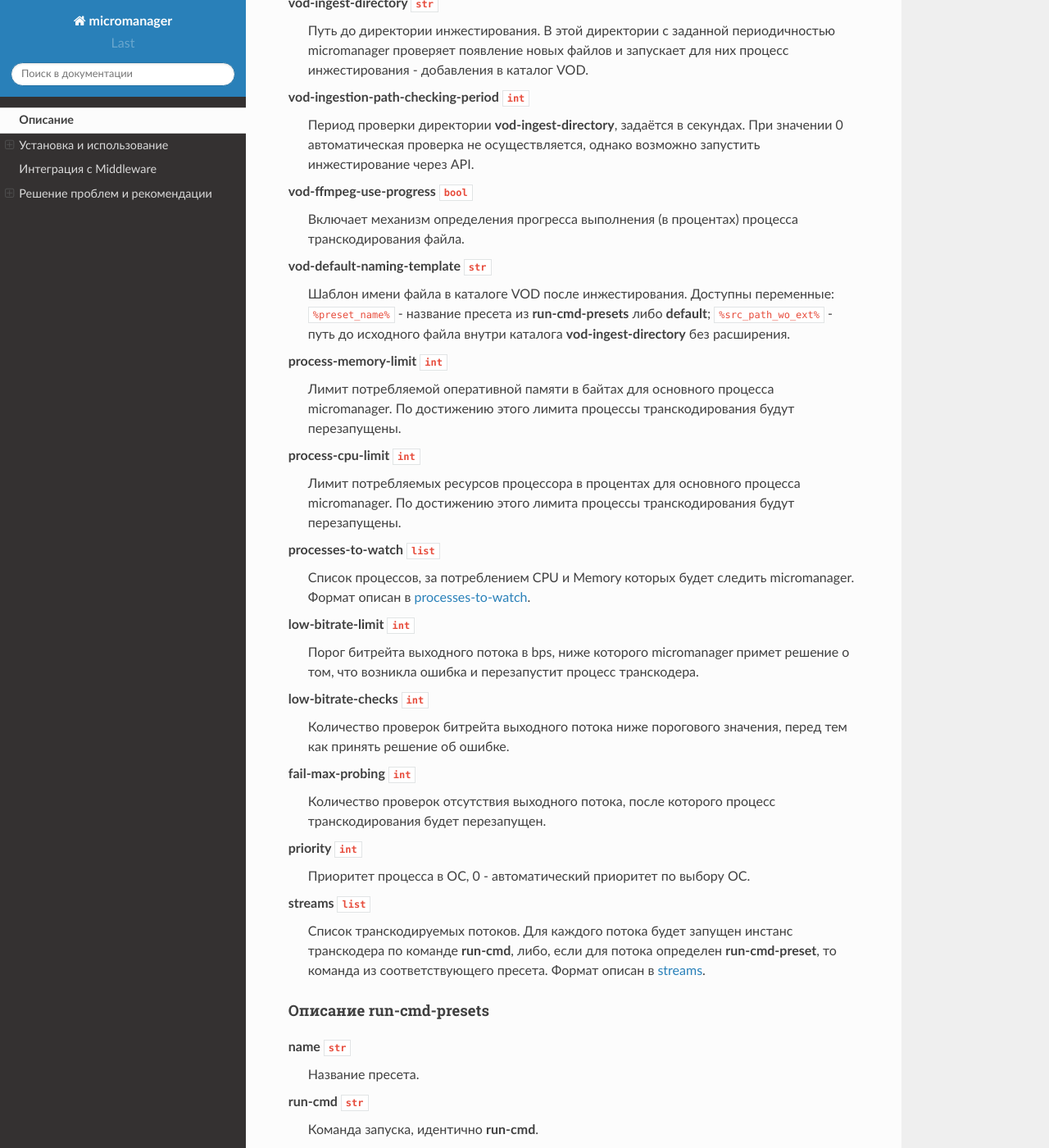
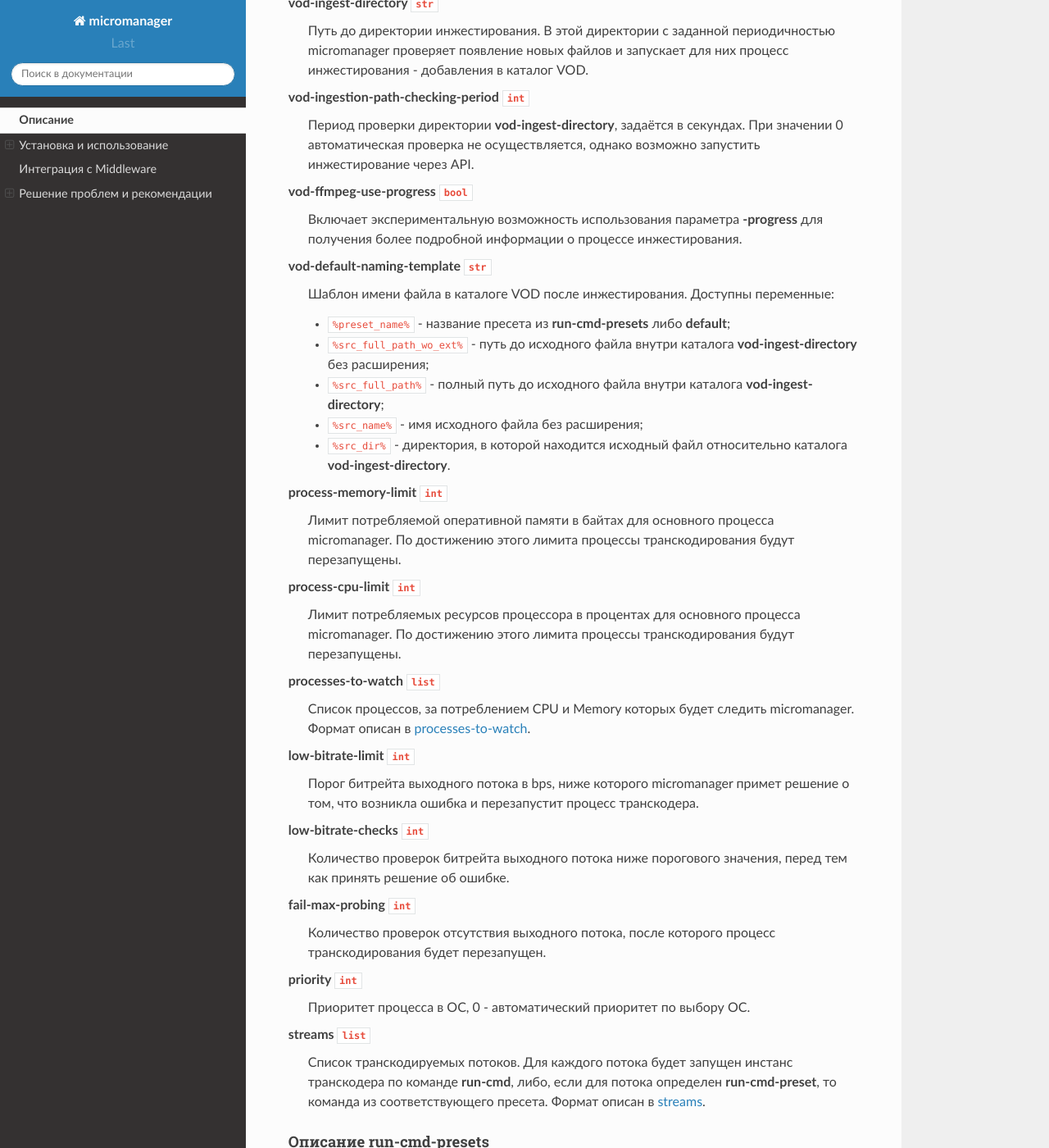
Before and after one commit to microimpuls/micromanager-docs, a Sphinx documentation site: the page built from source/micromanager.rst, in a window 1280 px wide and 1400 px high, scrolled down 3636 px. Shown: the whole window at 82% size. Built offline with Sphinx 7.4.7 and the Read the Docs theme 2.0.0, drawn with Linux system fonts in a browser that asks for light colours; some of the changed text lies outside the part shown.

Commit message:
Some fixes

```diff
--- a/source/micromanager.rst
+++ b/source/micromanager.rst
@@ -189,12 +189,16 @@ vod-ingestion-path-checking-period ``int``
   осуществляется, однако возможно запустить инжестирование через API.
 
 vod-ffmpeg-use-progress ``bool``
-  Включает механизм определения прогресса выполнения (в процентах) процесса транскодирования файла.
+  Включает экспериментальную возможность использования параметра **-progress** для получения более подробной информации о процессе инжестирования.
 
 vod-default-naming-template ``str``
   Шаблон имени файла в каталоге VOD после инжестирования. Доступны переменные:
-  ``%preset_name%`` - название пресета из **run-cmd-presets** либо **default**;
-  ``%src_path_wo_ext%`` - путь до исходного файла внутри каталога **vod-ingest-directory** без расширения.
+
+  - ``%preset_name%`` - название пресета из **run-cmd-presets** либо **default**;
+  - ``%src_full_path_wo_ext%`` - путь до исходного файла внутри каталога **vod-ingest-directory** без расширения;
+  - ``%src_full_path%`` - полный путь до исходного файла внутри каталога **vod-ingest-directory**;
+  - ``%src_name%`` - имя исходного файла без расширения;
+  - ``%src_dir%`` - директория, в которой находится исходный файл относительно каталога **vod-ingest-directory**.
 
 process-memory-limit ``int``
   Лимит потребляемой оперативной памяти в байтах для основного процесса micromanager. По достижению этого лимита
@@ -232,14 +236,14 @@ streams ``list``
 ++++++++++++++++++++++++
 
 name ``str``
-  Название пресета.
+  Название пресета, имя **default** является зарезервированным и не рекомендуется к использованию.
 
 run-cmd ``str``
   Команда запуска, идентично **run-cmd**.
 
 naming-template ``str``
   Шаблон имени выходного файла, если пресет используется для транскодирования файла при инжестировании.
-  Идентично **vod-default-naming-template**.
+  Идентично **vod-default-naming-template**. Если данный параметр не задан для пресета, то будет использоваться шаблон по-умолчанию.
 
 .. _micromanager-processes-to-watch:
 
```
